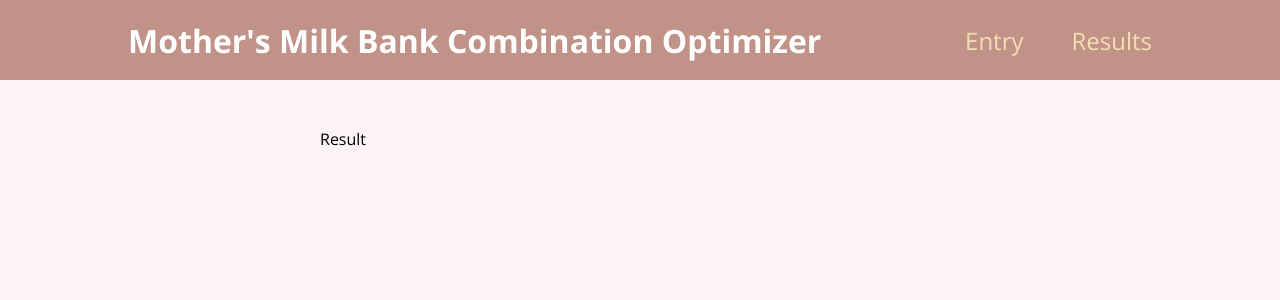
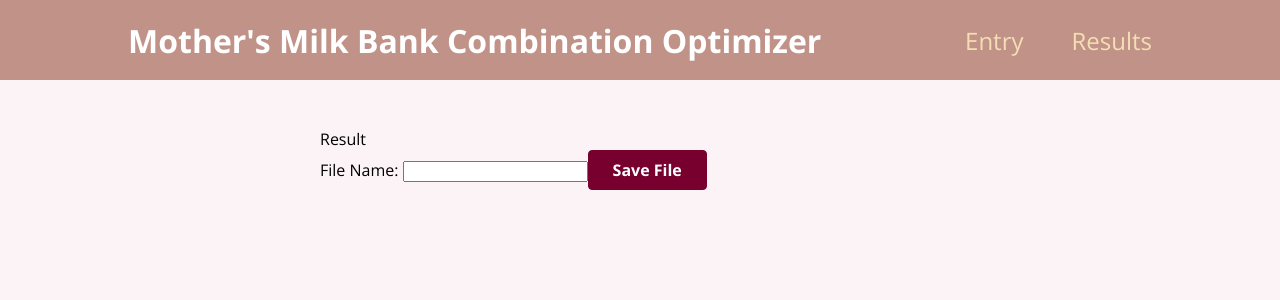
Before and after one commit to YiruMu/MilkBank, a React (Create React App) app: page /result in a window 1280 px wide. Shown: the top 300 px of the page. Built offline with nearby package versions, Linux system fonts and the light colour scheme.

Commit message:
adding the save-pdf function

```diff
--- a/src/pages/Result.js
+++ b/src/pages/Result.js
@@ -1,5 +1,44 @@
+import React, { useState } from "react"
+
 function Result(){
-    return <div>Result</div>;
+    const [name, setName] = useState("")
+
+    const handleChange = e => {
+        setName(e.target.value)
+    }
+
+    const myObj = {
+        ID: '67191',
+        calCount: '24',
+        protein: '1.2'
+    }
+
+    function save() {
+
+        let output;
+        output = JSON.stringify(myObj, null, 4);
+        const blob = new Blob([output]);
+        const url = URL.createObjectURL(blob);
+
+        const a = document.createElement('a');
+        a.download = name;
+        a.href = url;
+        a.click();
+    }
+
+    return <div>
+        Result
+
+        <div>
+            <form>
+                <label>
+                    File Name: <input type="text" value = {name} onChange = {handleChange}/>
+                </label>
+                <button onClick={save}>Save File</button>
+            </form>
+        </div>
+    </div>;
+
 }
 
 export default Result;
```
